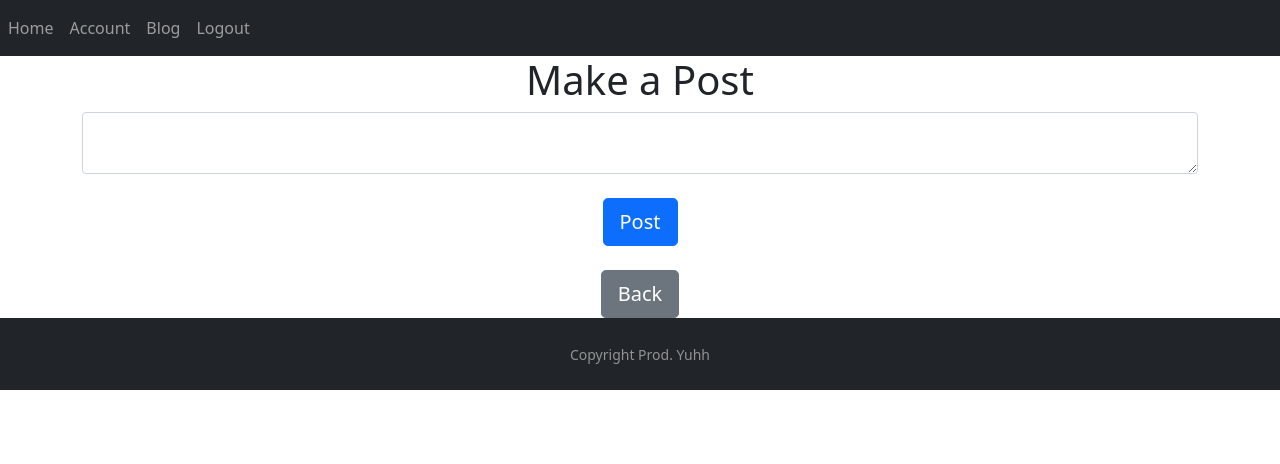
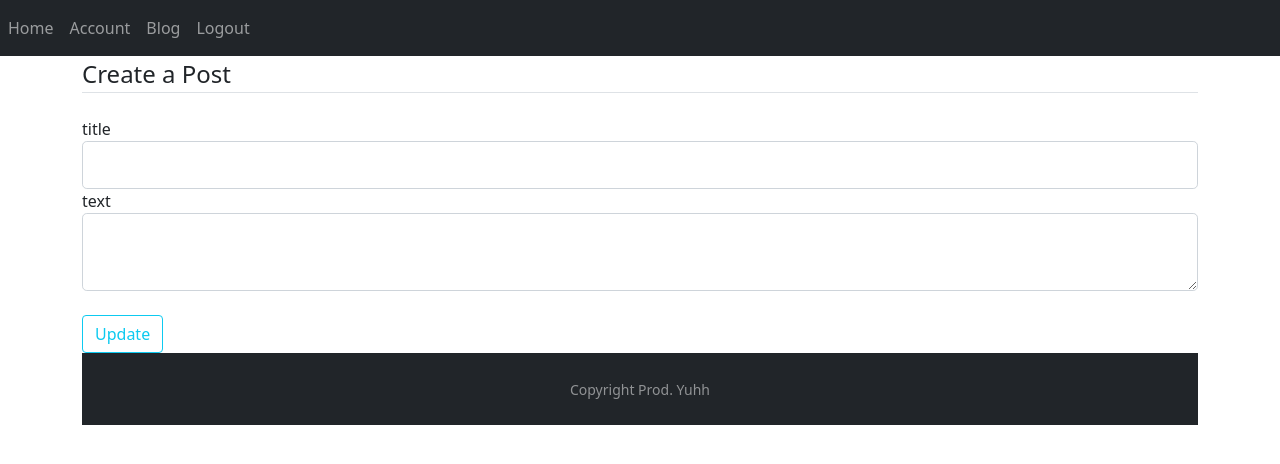
Before and after one commit to SMCPierreQ/Python_Website, a Flask app: page /create-post in a window 1280 px wide. Shown: the top 464 px of the page. Run offline with Flask 3, Linux system fonts and the light colour scheme; a user stored in the database is signed in; some libraries are stand-ins or nearby versions.

Commit message:
Added title to posts.
Added title to database and create post function.

```diff
--- a/versions/blog_app_v3/website/forms.py
+++ b/versions/blog_app_v3/website/forms.py
@@ -39,3 +39,9 @@ class UpdateAccountForm(FlaskForm):
             user = User.query.filter_by(email=email.data).first()
             if user:
                 raise ValidationError('That email is taken. Please choose a different one. ')
+
+
+class PostForm(FlaskForm):
+    title = StringField('title', validators=[DataRequired()])
+    text = TextAreaField('text', validators=[DataRequired()])
+    submit = SubmitField('Update')
--- a/versions/blog_app_v3/website/models.py
+++ b/versions/blog_app_v3/website/models.py
@@ -15,6 +15,7 @@ class User(db.Model, UserMixin):
 
 class Post(db.Model):
     id = db.Column(db.Integer, primary_key=True)
+    title = db.Column(db.String(100), nullable=False)
     text = db.Column(db.Text, nullable=False)
     date_created = db.Column(db.DateTime(timezone=True), default=func.now())
     author = db.Column(db.Integer, db.ForeignKey('user.id', ondelete="CASCADE"), nullable=False)
--- a/versions/blog_app_v3/website/templates/create_post.html
+++ b/versions/blog_app_v3/website/templates/create_post.html
@@ -1,16 +1,42 @@
 {% extends "template.html" %}{% block title %}Home{% endblock %}
 {% block content %}
-<h1 align="center">Make a Post</h1>
-<form method="POST">
-    <textarea name="text" id="text" class="form-control"></textarea>
-    <br />
-    <div align="center">
-        <button type="submit" class="btn btn-primary btn-lg">Post</button>
-    </div>
-</form>
-<br />
-<div align="center">
-    <a href="/home"
-    ><button type="submit" class="btn btn-secondary btn-lg">Back</button></a>
+<div class="content-section">
+    <form method="POST" action="">
+        {{ form.hidden_tag() }}
+        <fieldset class="form-group">
+            <legend class="border-bottom mb-4">Create a Post</legend>
+            <div class="form-group">
+                {{ form.title.label(class="form-control-label")}}
+                {% if form.title.errors %}
+                    {{ form.title(class="form-control form-control-lg is-invalid") }}
+                    <div class="invalid-feedback">
+                        {% for error in form.title.errors %}
+                            <span>{{ error }}</span>
+                        {% endfor %}
+                    </div>
+                {% else %}
+                    {{ form.title(class="form-control form-control-lg") }}
+            {% endif %}
+        	</div>
+
+			<div class="form-group">
+                {{ form.text.label(class="form-control-label")}}
+
+                {% if form.text.errors %}
+                    {{ form.text(class="form-control form-control-lg is-invalid") }}
+                    <div class="invalid-feedback">
+                        {% for error in form.text.errors %}
+                            <span>{{ error }}</span>
+                        {% endfor %}
+                    </div>
+                {% else %}
+                    {{ form.text(class="form-control form-control-lg") }}
+            {% endif %}
+            </div>
+		</fieldset>
+		</br>
+		<div class="form-group">
+			{{ form.submit(class="btn btn-outline-info") }}
+	</form>
 </div>
 {% endblock %}
--- a/versions/blog_app_v3/website/templates/posts_div.html
+++ b/versions/blog_app_v3/website/templates/posts_div.html
@@ -21,6 +21,8 @@
 				</div> <!-- This is the end div for dropdown menu -->
       </div>
 			<div class="card-body">
+        <div class="card-text post-title">{{post.title}}</div>
+				<br />
 				<div class="card-text">{{post.text}}</div>
 				<br />
 				<div class="collapse" id="comments-{{post.id}}">
--- a/versions/blog_app_v3/website/templates/signup.html
+++ b/versions/blog_app_v3/website/templates/signup.html
@@ -1,5 +1,7 @@
 {% extends "template.html" %}{% block title %}Sign Up{% endblock %}
+
 {% block content %}
+
 <div class="content-section">
     <form method="POST" action="">
         {{ form.hidden_tag() }}
@@ -73,4 +75,6 @@
 
 <div class="border-top pt-3">
 	<small class="text-muted">Already have an account?<a class="ml-2" href="{{ url_for('auth.login') }}"> Sign In</a>
+</div>
+
 {% endblock %}
--- a/versions/blog_app_v3/website/views.py
+++ b/versions/blog_app_v3/website/views.py
@@ -5,7 +5,7 @@ import secrets
 from flask import Blueprint, render_template, request, flash, redirect, url_for, current_app
 from flask_login import login_required, current_user
 from .models import Post, User, Comment
-from .forms import RegistrationForm, UpdateAccountForm
+from .forms import RegistrationForm, UpdateAccountForm, PostForm
 from. import db
 
 views = Blueprint("views", __name__)
@@ -26,17 +26,17 @@ def blog():
 @views.route("/create-post", methods=['GET','POST'])
 @login_required
 def create_post():
-        if request.method == "POST":
-            text = request.form.get('text')
-            if not text:
-                flash('Post cannot be empty', category='error')
-            else:
-                post = Post(text=text, author=current_user.id)
-                db.session.add(post)
-                db.session.commit()
-                flash('Post created!', category='success')
-                return redirect(url_for('views.blog'))
-        return render_template("create_post.html", user=current_user)
+        form = PostForm()
+        if form.validate_on_submit():
+            title = form.title.data
+            text = form.text.data
+            post = Post(title=title,text=text, author=current_user.id)
+            db.session.add(post)
+            db.session.commit()
+            flash('Post created!', category='success')
+            return redirect(url_for('views.blog'))
+
+        return render_template("create_post.html", form=form, user=current_user)
 
 
 @views.route("/posts/<username>")
```
Also changed, not shown: versions/blog_app_v3/instance/database.db, versions/blog_app_v3/website/static/profile_pics/default.png.
